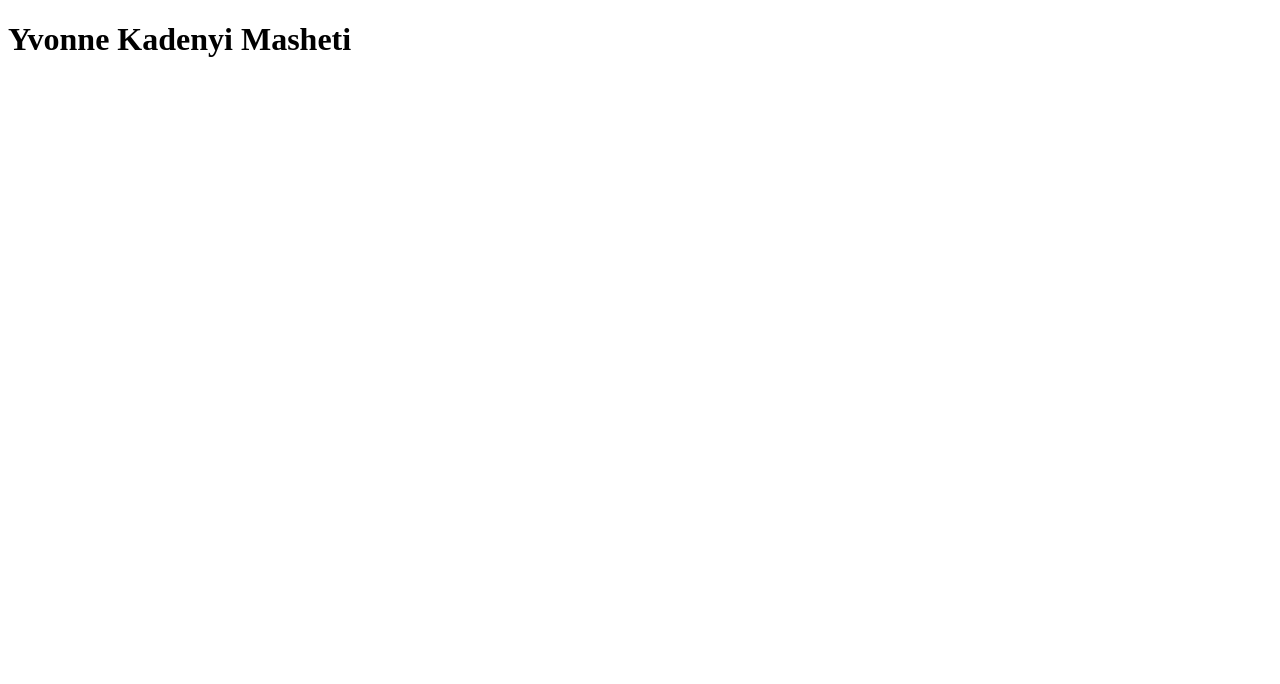
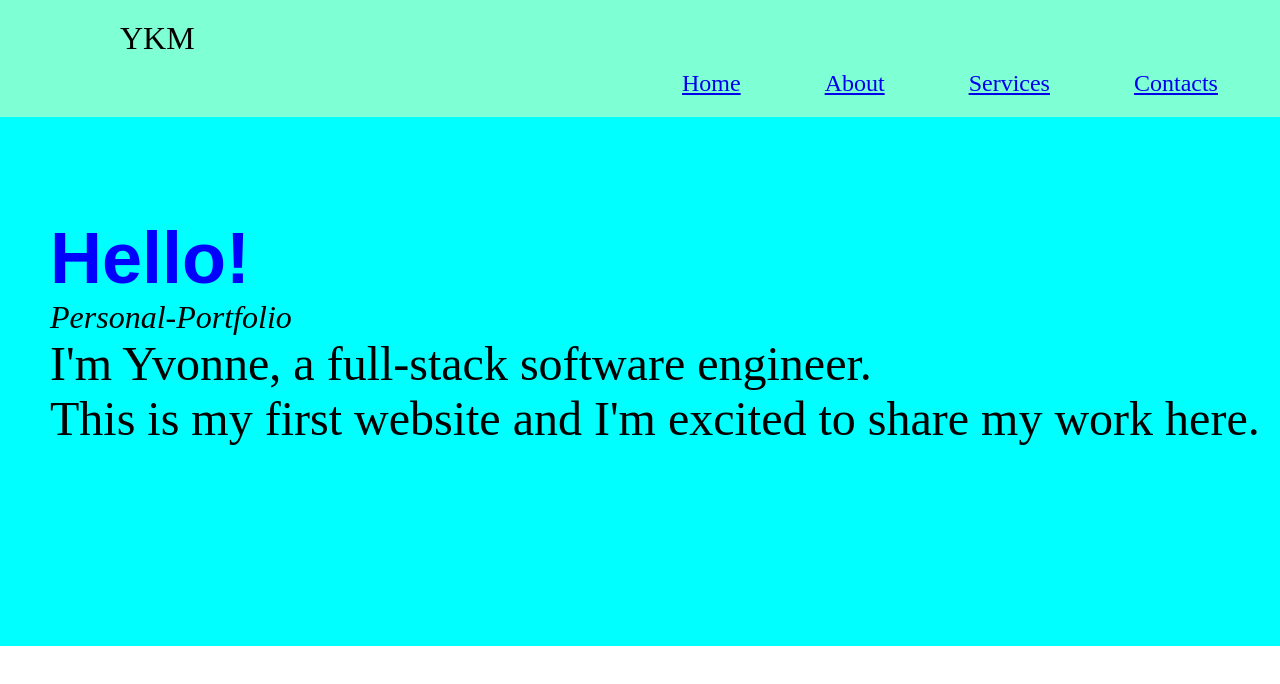
Before and after one commit to yvonnekadenyi-m/Personal-Portfolio, a plain HTML site: page index.html in a window 1280 px wide. Drawn offline with Linux system fonts and the light colour scheme.

Commit message:
Added index.html and style.css

```diff
--- a/index.html
+++ b/index.html
@@ -7,6 +7,34 @@
     <link rel="stylesheet" href="./style.css">
 </head>
 <body>
-    <h1>Yvonne Kadenyi Masheti</h1>
+    <section class="Navigation-Bar">
+        <div class="navbar">
+            <div class="logo">
+                <p>YKM</p>
+            </div>
+            <div class="Menu">
+
+            </div>
+            <ul>
+            <li><a href="#">Home</a></li>
+            <li><a href="#">About</a></li>
+            <li><a href="#">Services</a></li>
+            <li><a href="#">Contacts</a></li>
+            </ul>
+
+        </div>
+    </section>
+    <section class="main">
+        <div class="main-content">
+            <div class="word">
+              <h2 id="heading">Hello!</h2>
+                <p id="Paragraph">Personal-Portfolio</p>
+                <p> I'm Yvonne, a full-stack software engineer. <br>
+                     This is my first website and I'm excited to share my work here.</p>
+
+
+        </div>
+
+    </section>
 </body>
 </html>
--- a/style.css
+++ b/style.css
@@ -0,0 +1,70 @@
+*{
+    margin: 0;
+    padding: 0;
+}
+.navbar{
+    display: flex;
+    justify-content: space-between;
+    background-color: aquamarine;
+    padding: 20px;
+}
+
+.logo {
+    margin-left: 100px;
+    font-size: xx-large;
+}
+
+ ul{
+    margin: 0;
+    padding: 0;
+    display: flex;
+    justify-content: space-around;
+    width: 50%;
+    text-decoration: none;
+    list-style: none;
+}
+
+li {
+    justify-content: space-between;
+    list-style-type: none;
+    font-size: x-large;
+    margin-top: 50px;
+}
+
+#heading {
+    font-size: xxxx-large;
+    color: blue;
+    margin-top: 50px;
+    font-family: Arial, Helvetica, sans-serif;
+}
+.main{
+    width: 100%;
+    height: 100vh;
+
+}
+.main-content {
+    display: flex;
+    justify-content: space-between;
+    background-color: aqua;
+}
+
+.word {
+margin-top: 50px;
+margin-bottom: 200px;
+margin-left: 50px;
+font-size: xxx-large;
+}
+
+#Paragraph {
+    font-size: xx-large;
+    font-style: oblique;
+
+}
+
+.image img{
+    margin-left: 1500px;
+    margin-bottom: 3000px;
+    width: 25%;
+    height: 50vh;
+    border-radius: 50%;
+}
```
Also changed, not shown: package-lock.json (added), 1 other file.
